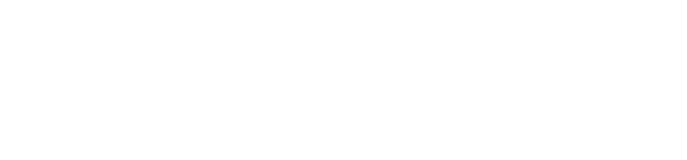
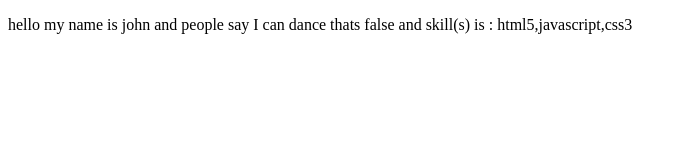
Before and after one commit to sayginguven/HTML5, a plain HTML site: page objects/index.html in a window 1280 px wide. Shown: the whole page, without its empty margins (0-687 px from the left). Drawn offline with nearby package versions, Linux system fonts and the light colour scheme.

Commit message:
cleaning the comments

```diff
--- a/objects/index.html
+++ b/objects/index.html
@@ -6,18 +6,9 @@
 	<script src="https://ajax.googleapis.com/ajax/libs/jquery/3.2.1/jquery.min.js"></script>
 </head>
 <body>
+	<p id="objectPrint"></p>
 	<script>
 	$(document).ready(function(){
-
-	// let DavidObj = {
-	// 	name: "David Reina",
-	// 	country: "Mexico",
-	// 	canCode: true,
-	// 	canDance: true,
-	// 	speak: function(){
-	// 			document.getElementById('output1').innerHTML = `Hello my name is ${this.name}, I am from ${this.country}. People say I can code thats ${this.canCode}, also they say I can dance and its ${this.canDance}.`;
-	// 	}
-	// }
 
 	class Person{
 		constructor(name="john",canDance=false, skills=["html5", "javascript", "css3"]){
@@ -26,7 +17,7 @@
 			this.canDance = canDance;
 			this.skills = skills;
 			this.speak = function(){
-				console.log(`hello my name is ${this.name} and people say I can dance thats ${this.canDance} and one of my skill is : ${skills[0]}`);
+				$("#objectPrint").html(`hello my name is ${this.name} and people say I can dance thats ${this.canDance} and skill(s) is : ${skills}`);
 			}
 		}
 	}
@@ -43,9 +34,6 @@
 
 	});
 
-
-
-
 	</script>
 </body>
 </html>
```
